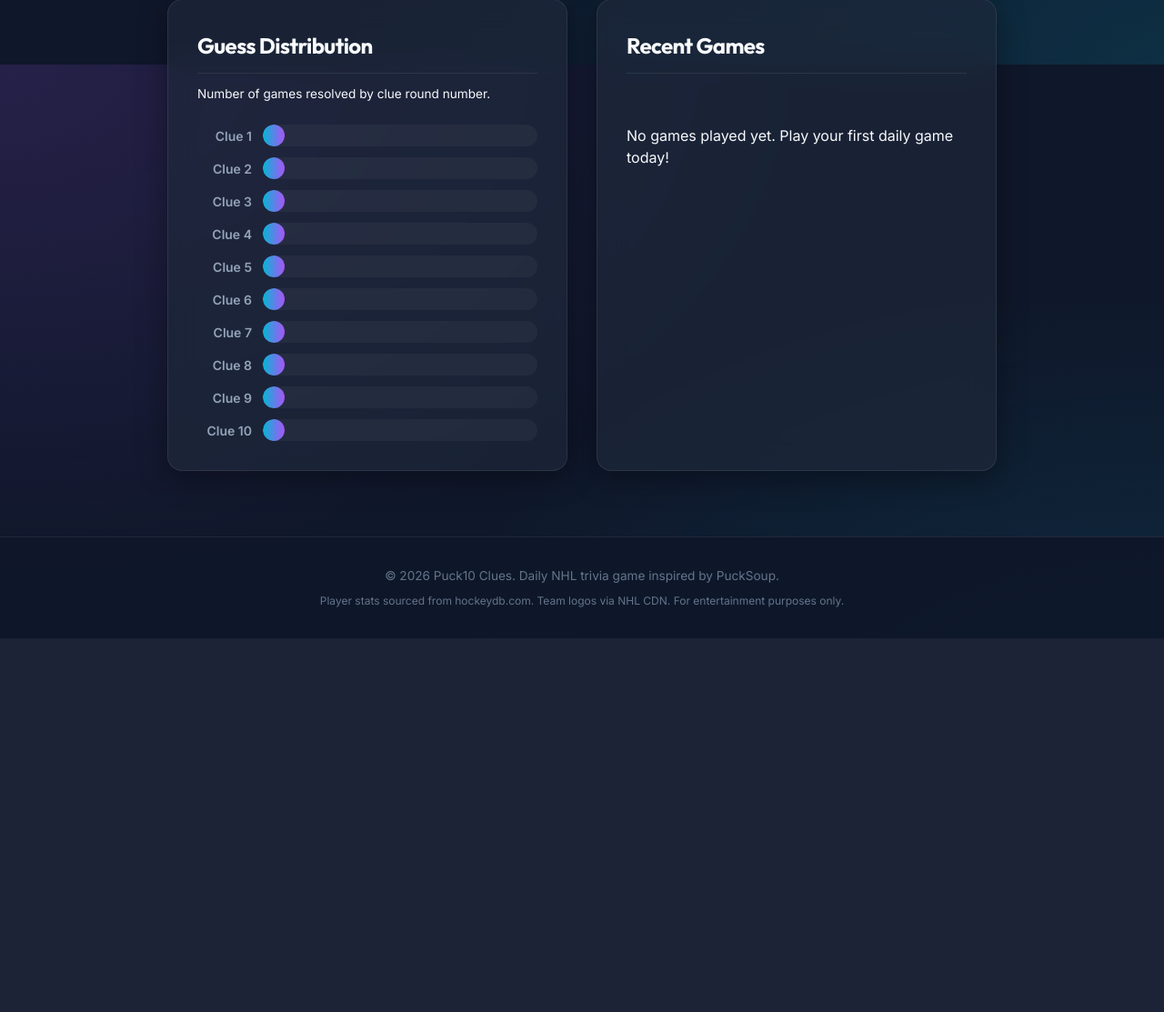
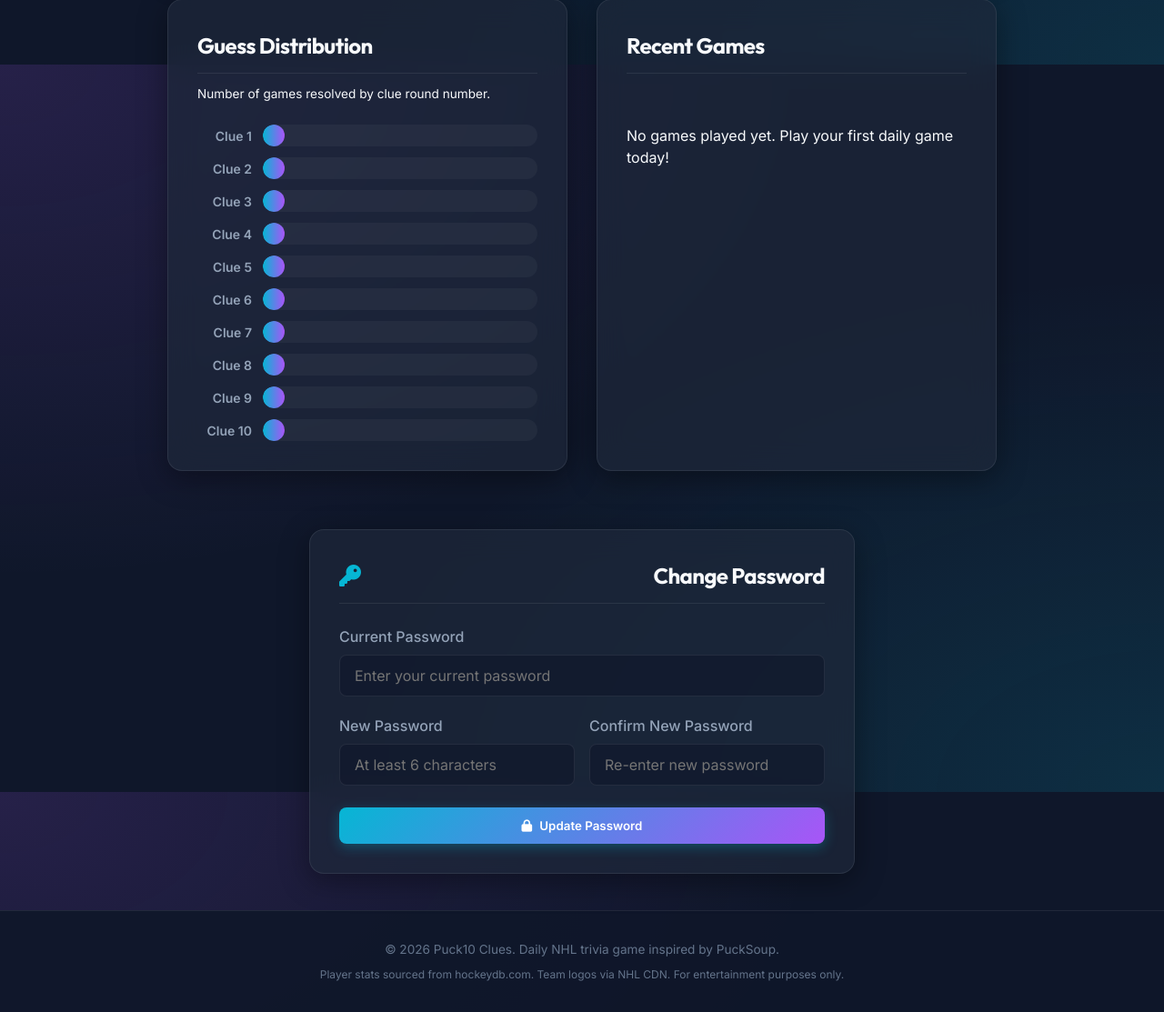
Before and after one commit to kortjames-source/Puck10, a Flask app: page /profile in a window 1280 px wide. Shown: the part 729-1842 px from the top of the page at 91% size. Before the commit the page ends 1431 px from the top, so only its background shows below. Run offline with Flask 3, Linux system fonts and the light colour scheme; the visitor is signed in with stand-in values (Sample User, id 1); data comes from the database, SQL or seed files in the repository; some libraries are stand-ins or nearby versions.

Commit message:
feat: add password update functionality for users and admin

```diff
--- a/app.py
+++ b/app.py
@@ -56,6 +56,34 @@ def get_player_headshot_url(player_name):
         print(f"Error fetching headshot for {player_name}: {e}")
     return None
 
+def get_secure_admin_password():
+    # 1. Check environment variable
+    password = os.environ.get('ADMIN_PASSWORD')
+    if password:
+        return password
+
+    # 2. Check .env file
+    if os.path.exists('.env'):
+        try:
+            with open('.env', 'r') as f:
+                for line in f:
+                    if line.strip().startswith('ADMIN_PASSWORD='):
+                        val = line.strip().split('=', 1)[1].strip()
+                        if val.startswith(('"', "'")) and val.endswith(('"', "'")):
+                            val = val[1:-1]
+                        if val:
+                            return val
+        except Exception as e:
+            print(f"Error reading .env: {e}")
+
+    # 3. Generate dynamic cryptographically secure password
+    import secrets
+    new_password = secrets.token_urlsafe(12) # ~16 characters
+    print(f"GENERATED SECURE ADMIN PASSWORD: {new_password}")
+    print("WARNING: This password is generated in-memory and will change on next restart if not saved in environment or .env!")
+    return new_password
+
+
 def init_db():
     if not os.path.exists(DATABASE):
         # Create database file
@@ -68,9 +96,10 @@ def init_db():
     # Check if default admin exists, if not create it
     admin_user = conn.execute("SELECT * FROM users WHERE username = ?", ('admin',)).fetchone()
     if not admin_user:
+        admin_pass = get_secure_admin_password()
         conn.execute(
             "INSERT INTO users (username, password_hash) VALUES (?, ?)",
-            ('admin', generate_password_hash('admin'))
+            ('admin', generate_password_hash(admin_pass))
         )
         conn.commit()
 
@@ -82,6 +111,7 @@ def init_db():
         conn.commit()
 
     conn.close()
+
 
 # Initialize DB on start
 init_db()
@@ -313,6 +343,44 @@ def profile():
     stats = get_user_stats_summary(user_id)
 
     return render_template('profile.html', stats=stats, signup_date=signup_date, history=history)
+
+@app.route('/profile/update-password', methods=['POST'])
+def update_password():
+    if not session.get('user_id'):
+        return redirect(url_for('login'))
+
+    current_password = request.form.get('current_password')
+    new_password = request.form.get('new_password')
+    confirm_password = request.form.get('confirm_password')
+
+    if not current_password or not new_password or not confirm_password:
+        flash('All fields are required.', 'error')
+        return redirect(url_for('profile'))
+
+    if new_password != confirm_password:
+        flash('New passwords do not match.', 'error')
+        return redirect(url_for('profile'))
+
+    if len(new_password) < 6:
+        flash('Password must be at least 6 characters long.', 'error')
+        return redirect(url_for('profile'))
+
+    user_id = session['user_id']
+    conn = get_db_connection()
+    user = conn.execute("SELECT password_hash FROM users WHERE id = ?", (user_id,)).fetchone()
+
+    if not user or not check_password_hash(user['password_hash'], current_password):
+        conn.close()
+        flash('Incorrect current password.', 'error')
+        return redirect(url_for('profile'))
+
+    hashed = generate_password_hash(new_password)
+    conn.execute("UPDATE users SET password_hash = ? WHERE id = ?", (hashed, user_id))
+    conn.commit()
+    conn.close()
+
+    flash('Password updated successfully!', 'success')
+    return redirect(url_for('profile'))
 
 @app.route('/admin')
 def admin():
--- a/templates/profile.html
+++ b/templates/profile.html
@@ -141,4 +141,32 @@
         </div>
     </div>
 </div>
+
+<!-- Password Update Section -->
+<div class="card" style="max-width: 600px; margin: 2rem auto 0 auto;">
+    <h3 class="card-title" style="display: flex; align-items: center; gap: 0.5rem; margin-bottom: 1.5rem;">
+        <i class="fa-solid fa-key" style="color: var(--primary);"></i> Change Password
+    </h3>
+    <form method="POST" action="/profile/update-password">
+        <div class="form-group">
+            <label for="current_password" class="form-label">Current Password</label>
+            <input type="password" id="current_password" name="current_password" class="form-control" placeholder="Enter your current password" required>
+        </div>
+
+        <div style="display: grid; grid-template-columns: repeat(auto-fit, minmax(240px, 1fr)); gap: 1rem; margin-bottom: 1.5rem;">
+            <div class="form-group" style="margin-bottom: 0;">
+                <label for="new_password" class="form-label">New Password</label>
+                <input type="password" id="new_password" name="new_password" class="form-control" placeholder="At least 6 characters" required minlength="6">
+            </div>
+            <div class="form-group" style="margin-bottom: 0;">
+                <label for="confirm_password" class="form-label">Confirm New Password</label>
+                <input type="password" id="confirm_password" name="confirm_password" class="form-control" placeholder="Re-enter new password" required>
+            </div>
+        </div>
+
+        <button type="submit" class="btn btn-primary" style="width: 100%; padding: 0.75rem 1.5rem; font-weight: 600;">
+            <i class="fa-solid fa-lock"></i> Update Password
+        </button>
+    </form>
+</div>
 {% endblock %}
```
Also changed, not shown: init_data.py (+32 -2 lines), test_premium.py (+59 -0 lines), 1 other file.
